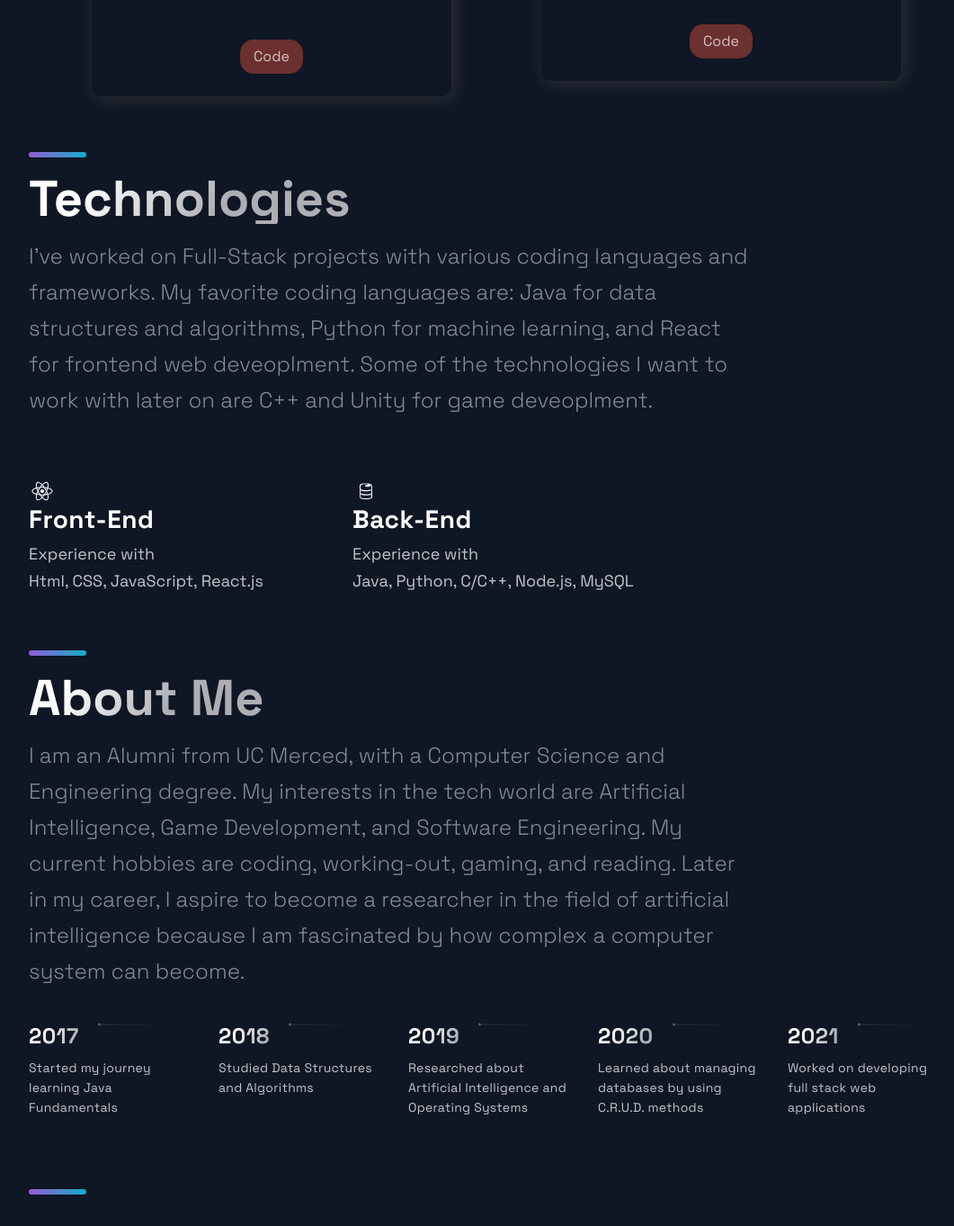
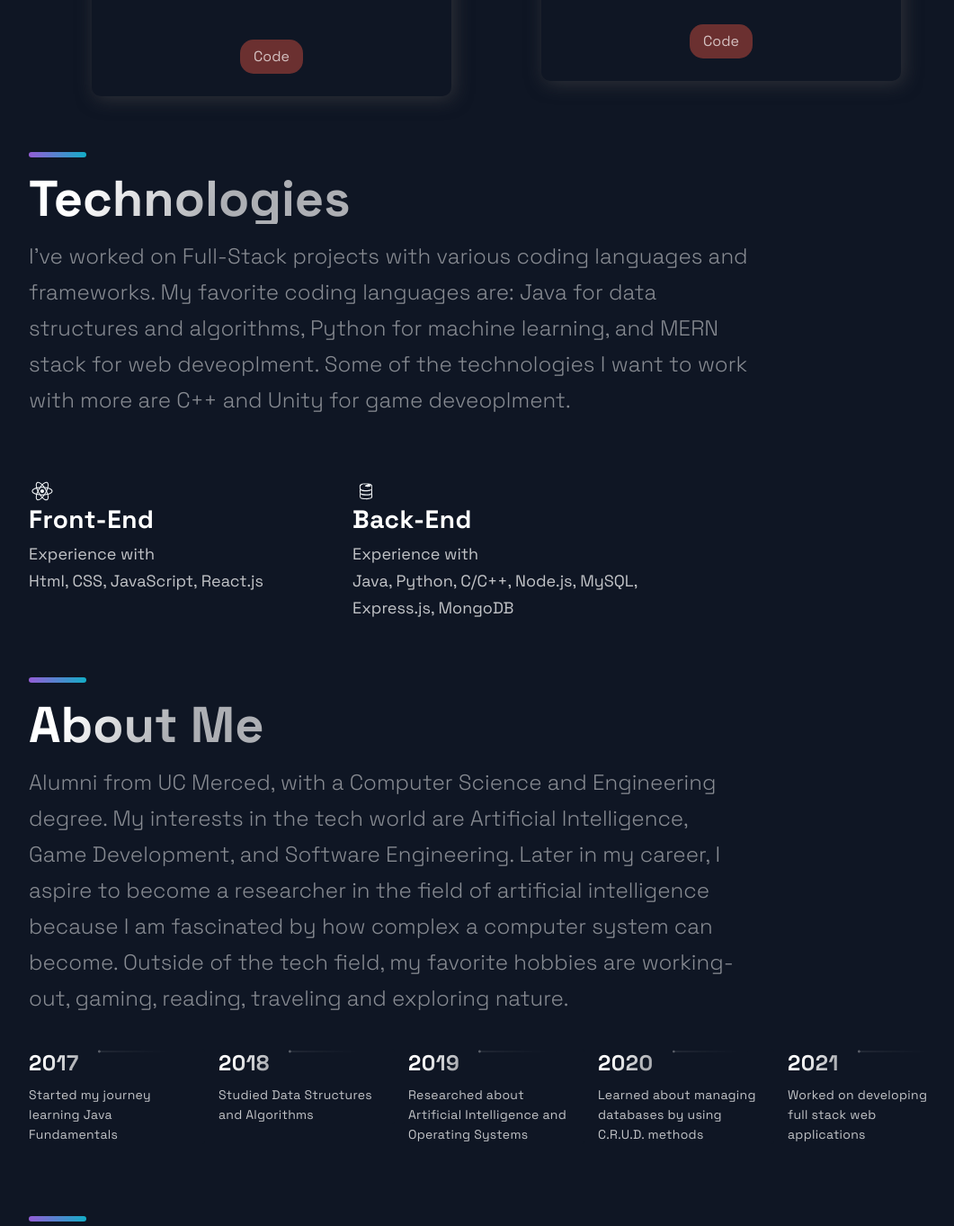
Before and after one commit to raguilar27/Porfolio-Website, a Next.js app in the folder portfolio/: page / in a window 1280 px wide. Shown: the part 2322-3685 px from the top of the page at 90% size, without its empty margins (88-1149 px from the left). Built offline with nearby package versions, Linux system fonts and the light colour scheme.

Commit message:
updated info

```diff
--- a/portfolio/src/components/Technologies/Technologies.js
+++ b/portfolio/src/components/Technologies/Technologies.js
@@ -22,9 +22,9 @@ const Technologies = () => (
     <SectionText>
       I've worked on Full-Stack projects with various coding languages and
       frameworks. My favorite coding languages are: Java for data structures and
-      algorithms, Python for machine learning, and React for frontend web
-      deveoplment. Some of the technologies I want to work with later on are C++
-      and Unity for game deveoplment.
+      algorithms, Python for machine learning, and MERN stack for web
+      deveoplment. Some of the technologies I want to work with more are C++ and
+      Unity for game deveoplment.
     </SectionText>
     <List>
       <ListItem>
@@ -43,7 +43,7 @@ const Technologies = () => (
           <ListTitle>Back-End</ListTitle>
           <ListParagraph>
             Experience with <br />
-            Java, Python, C/C++, Node.js, MySQL
+            Java, Python, C/C++, Node.js, MySQL, Express.js, MongoDB
           </ListParagraph>
         </ListContainer>
       </ListItem>
--- a/portfolio/src/components/Timeline/Timeline.js
+++ b/portfolio/src/components/Timeline/Timeline.js
@@ -69,12 +69,13 @@ const Timeline = () => {
       <br />
       <SectionTitle>About Me</SectionTitle>
       <SectionText>
-        I am an Alumni from UC Merced, with a Computer Science and Engineering
-        degree. My interests in the tech world are Artificial Intelligence, Game
-        Development, and Software Engineering. My current hobbies are coding,
-        working-out, gaming, and reading. Later in my career, I aspire to become
-        a researcher in the field of artificial intelligence because I am
-        fascinated by how complex a computer system can become.
+        Alumni from UC Merced, with a Computer Science and Engineering degree.
+        My interests in the tech world are Artificial Intelligence, Game
+        Development, and Software Engineering. Later in my career, I aspire to
+        become a researcher in the field of artificial intelligence because I am
+        fascinated by how complex a computer system can become. Outside of the
+        tech field, my favorite hobbies are working-out, gaming, reading,
+        traveling and exploring nature.
       </SectionText>
       <CarouselContainer ref={carouselRef} onScroll={handleScroll}>
         <>
```
Also changed, not shown: 1 other file (tests, documents, lock files or other folders).
